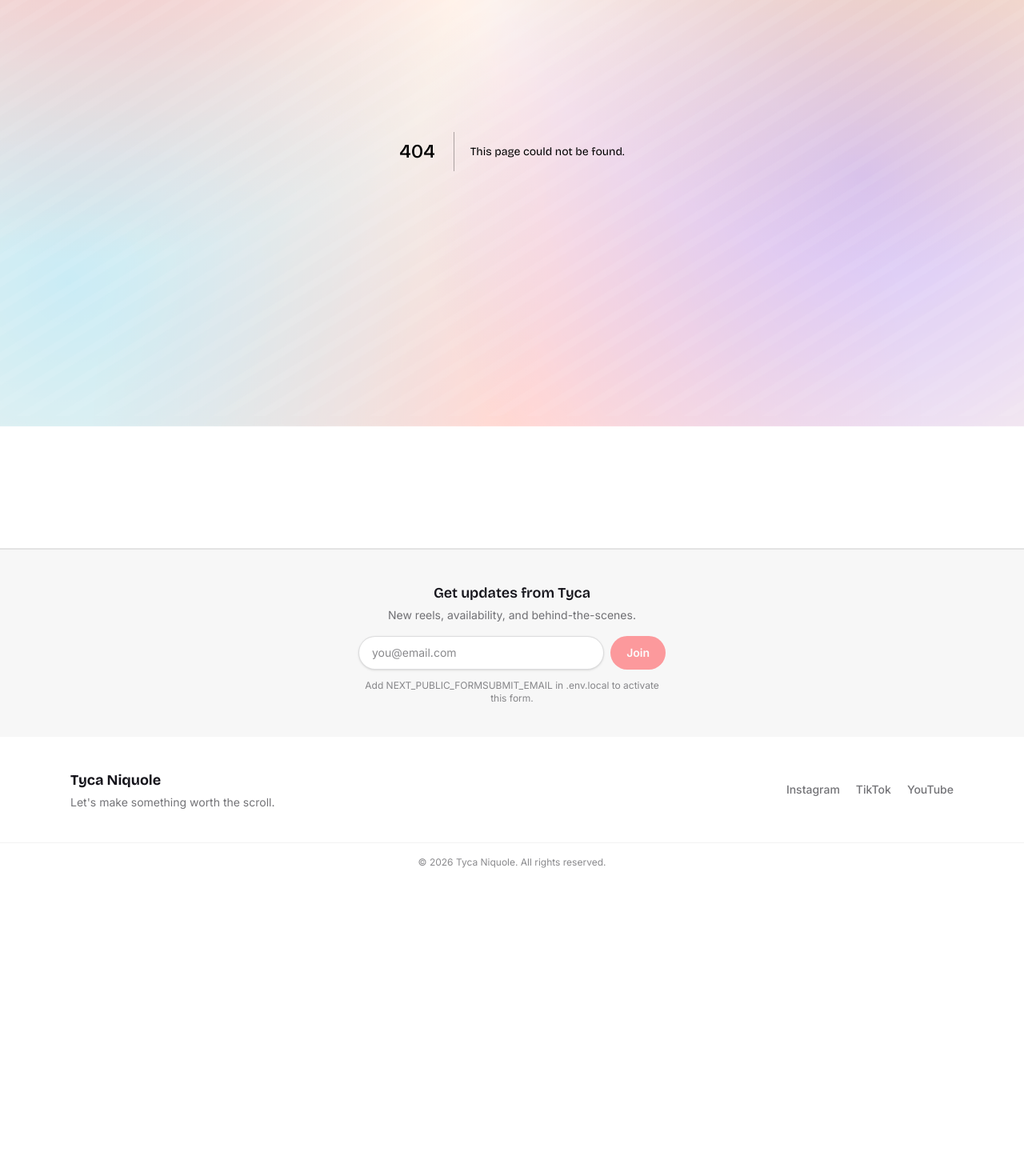
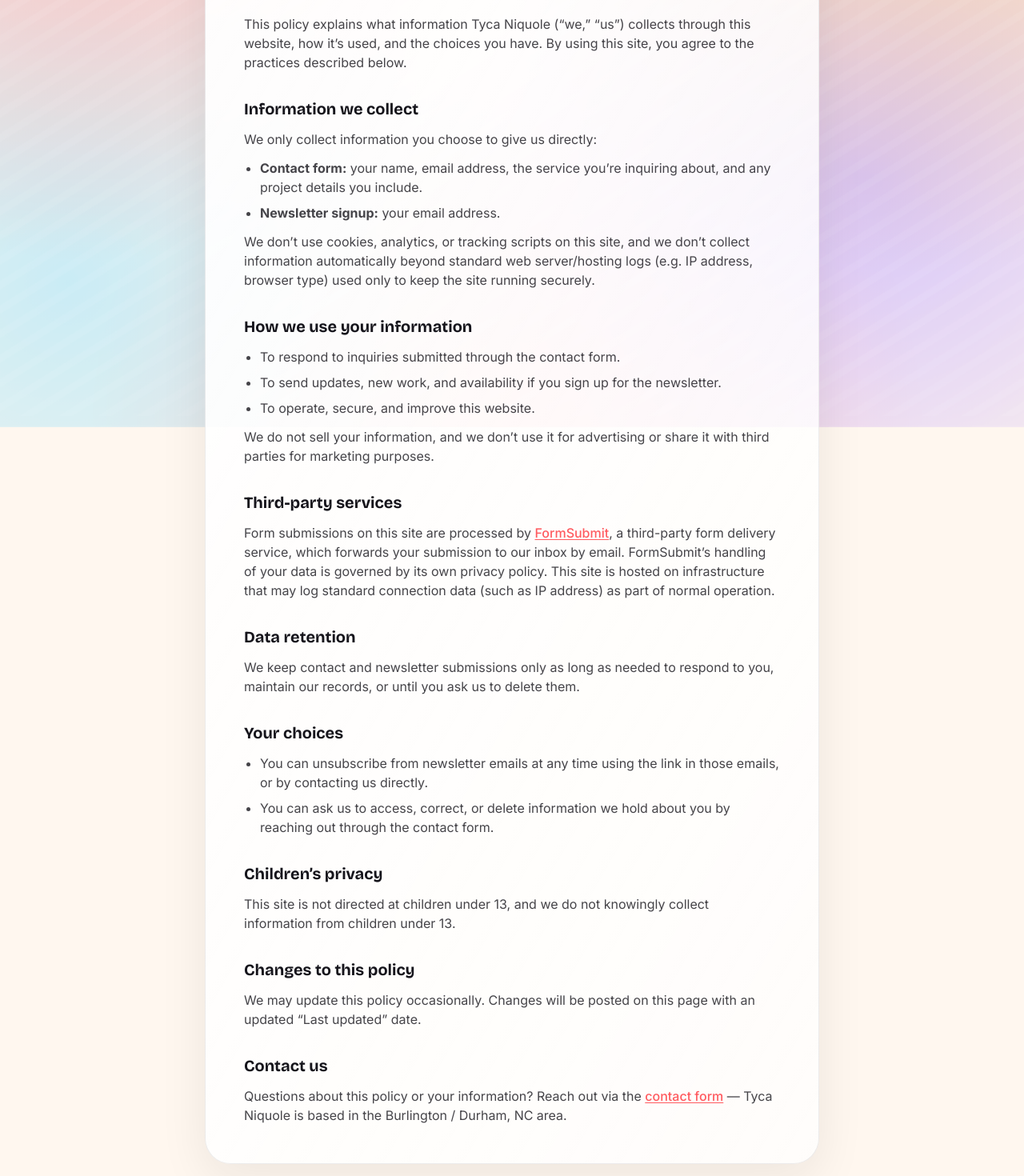
Before and after one commit to Strategically-Speaking/ss-tyca-niquole, a Next.js app: page /privacy in a window 1280 px wide. Before the commit this address had no page. Shown: the part 280-1750 px from the top of the page at 80% size. Before the commit the page ends 1382 px from the top, so only its background shows below. Built offline with nearby package versions, Linux system fonts and the light colour scheme.

Commit message:
feat: add Privacy Policy page and link in footer

```diff
--- /dev/null
+++ b/src/app/privacy/page.tsx
@@ -0,0 +1,167 @@
+import type { Metadata } from "next";
+import Link from "next/link";
+import { getSiteSettings } from "@/lib/content";
+
+export const metadata: Metadata = {
+  title: "Privacy Policy | Tyca Niquole",
+  description:
+    "How Tyca Niquole collects, uses, and protects information submitted through this website.",
+};
+
+const LAST_UPDATED = "July 14, 2026";
+
+export default function PrivacyPolicyPage() {
+  const { logo, contact } = getSiteSettings();
+
+  return (
+    <section className="px-6 py-16 md:py-20">
+      <div className="section-shell mx-auto max-w-3xl px-6 py-12 md:px-12">
+        <p className="text-sm font-medium text-foreground/50">
+          Last updated: {LAST_UPDATED}
+        </p>
+        <h1 className="mt-2 font-heading text-3xl font-bold text-foreground md:text-4xl">
+          Privacy Policy
+        </h1>
+
+        <div className="mt-8 space-y-8 text-foreground/80">
+          <p>
+            This policy explains what information {logo.text} (&ldquo;we,&rdquo; &ldquo;us&rdquo;)
+            collects through this website, how it&rsquo;s used, and the choices
+            you have. By using this site, you agree to the practices
+            described below.
+          </p>
+
+          <div>
+            <h2 className="font-heading text-xl font-bold text-foreground">
+              Information we collect
+            </h2>
+            <p className="mt-3">
+              We only collect information you choose to give us directly:
+            </p>
+            <ul className="mt-3 list-disc space-y-2 pl-5">
+              <li>
+                <strong>Contact form:</strong> your name, email address, the
+                service you&rsquo;re inquiring about, and any project details you
+                include.
+              </li>
+              <li>
+                <strong>Newsletter signup:</strong> your email address.
+              </li>
+            </ul>
+            <p className="mt-3">
+              We don&rsquo;t use cookies, analytics, or tracking scripts on this
+              site, and we don&rsquo;t collect information automatically beyond
+              standard web server/hosting logs (e.g. IP address, browser
+              type) used only to keep the site running securely.
+            </p>
+          </div>
+
+          <div>
+            <h2 className="font-heading text-xl font-bold text-foreground">
+              How we use your information
+            </h2>
+            <ul className="mt-3 list-disc space-y-2 pl-5">
+              <li>To respond to inquiries submitted through the contact form.</li>
+              <li>
+                To send updates, new work, and availability if you sign up
+                for the newsletter.
+              </li>
+              <li>To operate, secure, and improve this website.</li>
+            </ul>
+            <p className="mt-3">
+              We do not sell your information, and we don&rsquo;t use it for
+              advertising or share it with third parties for marketing
+              purposes.
+            </p>
+          </div>
+
+          <div>
+            <h2 className="font-heading text-xl font-bold text-foreground">
+              Third-party services
+            </h2>
+            <p className="mt-3">
+              Form submissions on this site are processed by{" "}
+              <a
+                href="https://formsubmit.co/"
+                target="_blank"
+                rel="noopener noreferrer"
+                className="font-medium text-primary underline underline-offset-2"
+              >
+                FormSubmit
+              </a>
+              , a third-party form delivery service, which forwards your
+              submission to our inbox by email. FormSubmit&rsquo;s handling of your
+              data is governed by its own privacy policy. This site is hosted
+              on infrastructure that may log standard connection data (such
+              as IP address) as part of normal operation.
+            </p>
+          </div>
+
+          <div>
+            <h2 className="font-heading text-xl font-bold text-foreground">
+              Data retention
+            </h2>
+            <p className="mt-3">
+              We keep contact and newsletter submissions only as long as
+              needed to respond to you, maintain our records, or until you
+              ask us to delete them.
+            </p>
+          </div>
+
+          <div>
+            <h2 className="font-heading text-xl font-bold text-foreground">
+              Your choices
+            </h2>
+            <ul className="mt-3 list-disc space-y-2 pl-5">
+              <li>
+                You can unsubscribe from newsletter emails at any time using
+                the link in those emails, or by contacting us directly.
+              </li>
+              <li>
+                You can ask us to access, correct, or delete information
+                we hold about you by reaching out through the contact form.
+              </li>
+            </ul>
+          </div>
+
+          <div>
+            <h2 className="font-heading text-xl font-bold text-foreground">
+              Children&rsquo;s privacy
+            </h2>
+            <p className="mt-3">
+              This site is not directed at children under 13, and we do not
+              knowingly collect information from children under 13.
+            </p>
+          </div>
+
+          <div>
+            <h2 className="font-heading text-xl font-bold text-foreground">
+              Changes to this policy
+            </h2>
+            <p className="mt-3">
+              We may update this policy occasionally. Changes will be posted
+              on this page with an updated &ldquo;Last updated&rdquo; date.
+            </p>
+          </div>
+
+          <div>
+            <h2 className="font-heading text-xl font-bold text-foreground">
+              Contact us
+            </h2>
+            <p className="mt-3">
+              Questions about this policy or your information? Reach out via
+              the{" "}
+              <Link
+                href="/#contact"
+                className="font-medium text-primary underline underline-offset-2"
+              >
+                contact form
+              </Link>
+              {contact.address && ` — ${logo.text} is based in the ${contact.address}.`}
+            </p>
+          </div>
+        </div>
+      </div>
+    </section>
+  );
+}
--- a/src/components/layout/Footer.tsx
+++ b/src/components/layout/Footer.tsx
@@ -1,3 +1,4 @@
+import Link from "next/link";
 import NewsletterSignup from "@/components/ui/NewsletterSignup";
 import type { SiteSettings } from "@/lib/types";
 
@@ -61,8 +62,11 @@ export default function Footer({ siteSettings }: FooterProps) {
         </div>
       </div>
 
-      <div className="border-t border-black/5 px-6 py-4 text-center text-xs text-foreground/50">
-        {footer.copyright}
+      <div className="flex flex-col items-center gap-2 border-t border-black/5 px-6 py-4 text-center text-xs text-foreground/50 md:flex-row md:justify-between">
+        <p>{footer.copyright}</p>
+        <Link href="/privacy" className="hover:text-primary">
+          Privacy Policy
+        </Link>
       </div>
     </footer>
   );
```
